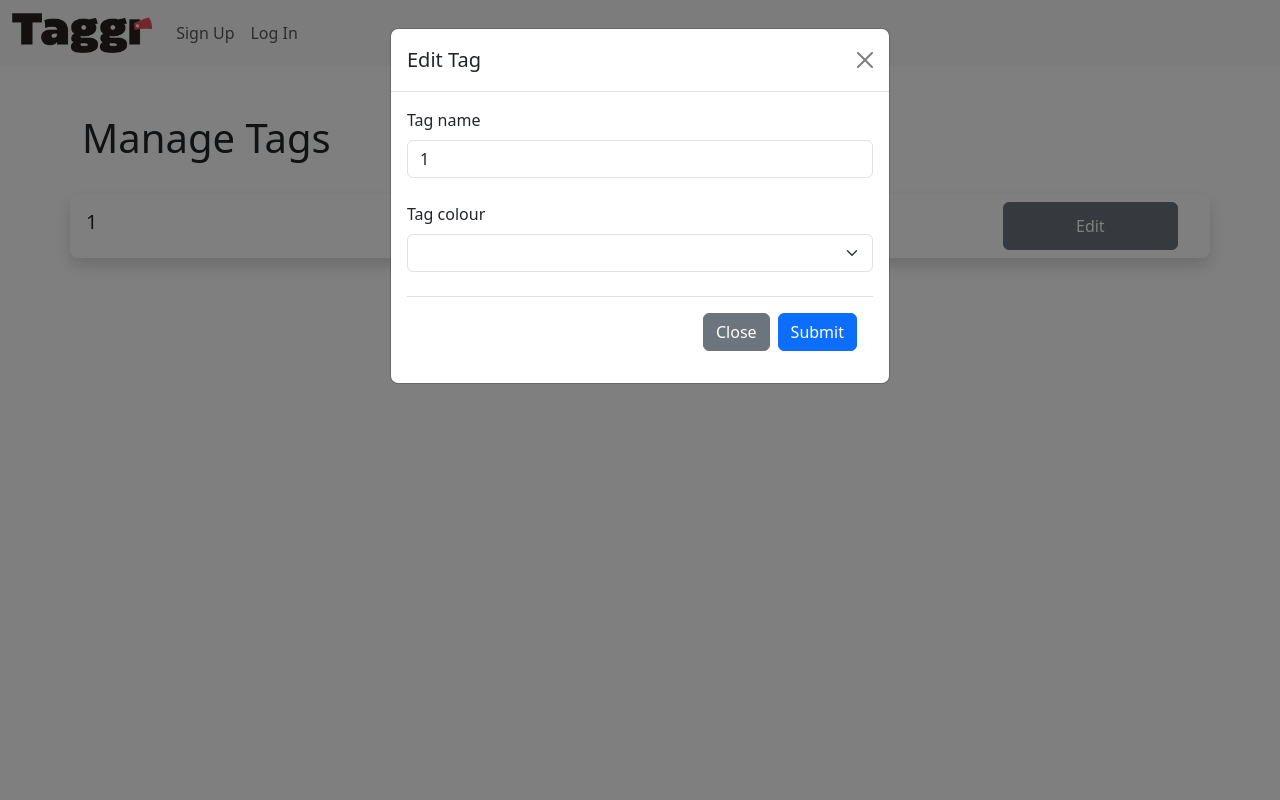
After one commit to obwilson/taggr, a Python web app: template templates/manage_tags.html in a window 1280 px wide, after a click on "Edit". The commit adds this page. Run offline with Jinja, Linux system fonts and the light colour scheme; the template is opened without the code that fills it: most values are stand-ins (such as "Sample title", 1, 10 or a date in 2020); form fields are guessed from the names that the template uses.

Commit message:
Tag Manager / Update Photo Tags

```diff
--- /dev/null
+++ b/templates/manage_tags.html
@@ -0,0 +1,59 @@
+{% extends "base.html" %}
+{% block title %} Manage Tags {% endblock%}
+
+{% block body %}
+<h1>Manage Tags</h1>
+<br>
+{% if tags %}
+<div class="d-grid gap-2 shadow p-2 rounded-3 row">
+    {% for tag in tags %}
+        {% set index = loop.index0 %}
+        <div class="container row gap-2">
+            <div class="col-10 text-bg-{{ tag[1] }} text-center p-2 rounded">
+                <h5 class="text-bg-{{ tag[1] }} float-start">{{ tag[0] }}</h5>
+            </div>
+            <button class="col btn btn-secondary float-end" data-bs-toggle="modal" data-bs-target="#tagModel{{ index }}">Edit</button>
+        </div>
+
+        <div class="modal fade" id="tagModel{{ index }}" tabindex="-1" aria-labelledby="tagModelLabel{{ index }}" aria-hidden="true">
+            <div class="modal-dialog">
+              <div class="modal-content">
+                <div class="modal-header">
+                  <h1 class="modal-title fs-5" id="tagModelLabel{{ index }}">Edit Tag</h1>
+                  <button type="button" class="btn-close" data-bs-dismiss="modal" aria-label="Close"></button>
+                </div>
+                <div class="modal-body">
+                    <form method="POST">
+                        {{ form.hidden_tag() }}
+
+                        <input type="hidden" name="original_tag" value="{{ tag }}">
+
+                        {{ form.tag_name.label(
+                            class="form-label"
+                        ) }}
+                        {{ form.tag_name(
+                            class="form-control",
+                            value=tag[0],
+                        ) }}
+                        <br/>
+                        {{ form.tag_colour.label(
+                            class="form-label"
+                        ) }}
+                        {{ form.tag_colour(class="form-select") }}
+                        <br/>
+                        <div class="modal-footer">
+                            <button type="button" class="btn btn-secondary" data-bs-dismiss="modal">Close</button>
+                            {{ form.submit(class="btn btn-primary")}}
+                        </div>
+                    </form>
+                </div>
+              </div>
+            </div>
+        </div>
+    {% endfor %}
+</div>
+{% else %}
+<p>You have no tags! You can create one by clicking on an uploaded image.</p>
+{% endif %}
+
+{% endblock%}
--- a/templates/navbar.html
+++ b/templates/navbar.html
@@ -11,6 +11,9 @@
         {% if current_user.is_authenticated %}
           <li class="nav-item">
             <a class="nav-link" href="{{ url_for('upload') }}">Upload</a>
+          </li>
+          <li class="nav-item">
+            <a class="nav-link" href="{{ url_for('manage_tags') }}">Tags</a>
           </li>
           <li class="nav-item dropdown me-auto">
             <a class="nav-link dropdown-toggle" href="#" role="button" data-bs-toggle="dropdown" aria-expanded="false">
```
Also changed, not shown: app.py (+78 -22 lines), templates/home.html (+5 -2 lines), instance/users.db, static/uploads/4/23-07-2025_220515__1.jpg (added), static/uploads/5/25-07-2025_120731_photo1.png (added), static/uploads/5/25-07-2025_120748_photo2.png (added), static/uploads/6/28-07-2025_090513_Artboard_5_copy_2.png (added), static/uploads/7/28-07-2025_092344_Artboard_5_copy_2.png (added), 1 other file.
